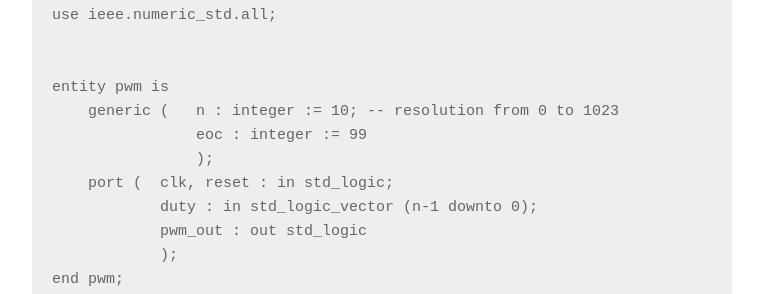
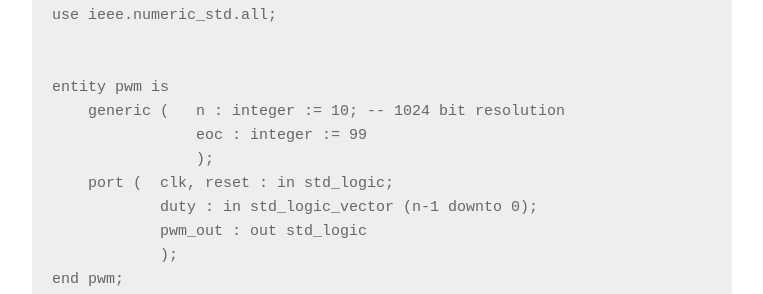
Before and after one commit to marcelcases/marcelcases.github.io, a Jekyll site: the page built from _posts/2018-11-14-a-pwm-generator-in-VHDL.markdown, in a window 1280 px wide and 1400 px high, scrolled down 202 px. Shown: the part 301-595 px from the top of the window, without its empty margins (258-1021 px from the left). Built offline with Jekyll 4.4.1, drawn with Linux system fonts in a browser that asks for light colours; comment, search, counter and statistics services are not loaded; some of the changed text lies outside the part shown.

Commit message:
Update 2018-11-14-a-pwm-generator-in-VHDL.markdown

```diff
--- a/_posts/2018-11-14-a-pwm-generator-in-VHDL.markdown
+++ b/_posts/2018-11-14-a-pwm-generator-in-VHDL.markdown
@@ -18,7 +18,7 @@ use ieee.numeric_std.all;
 
 
 entity pwm is
-    generic (   n : integer := 10; -- resolution from 0 to 1023
+    generic (   n : integer := 10; -- 1024 bit resolution
                 eoc : integer := 99
                 );
     port (  clk, reset : in std_logic;
```
